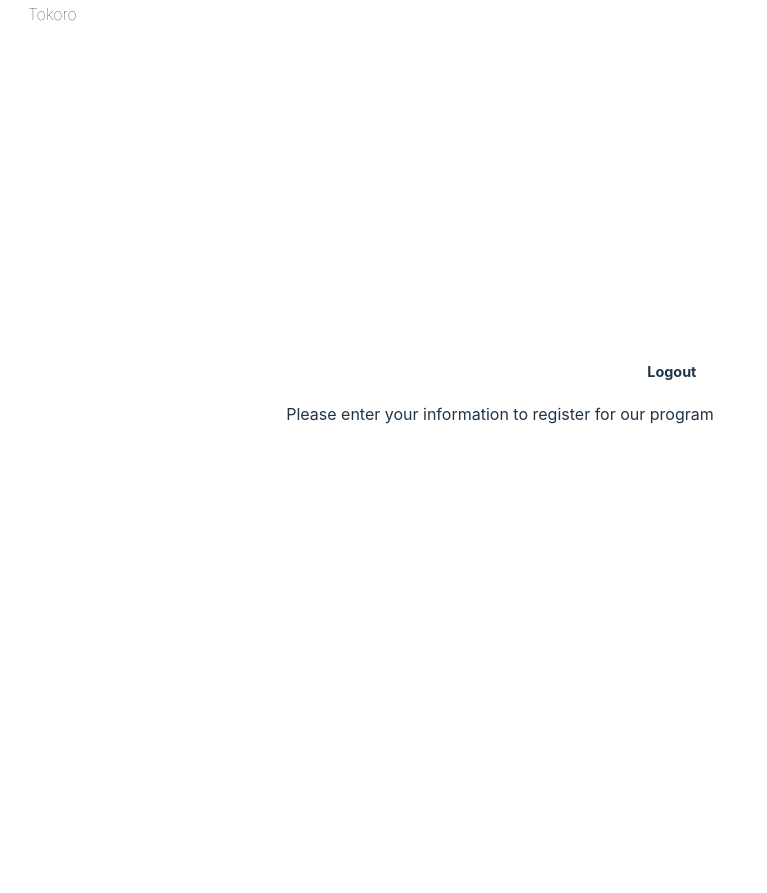
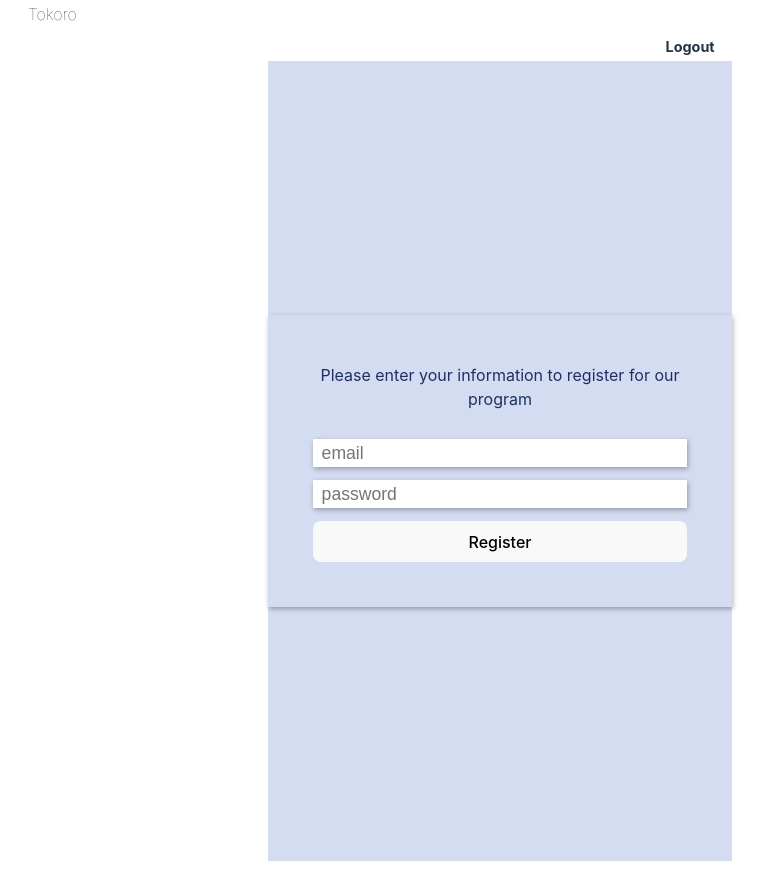
Before and after one commit to slavwritescode/arnikki-upload, a React (Vite) app: page / in a window 1280 px wide. Shown: the whole page, without its empty margins (140-907 px from the left). Before the commit the page ends 800 px from the top, so only its background shows below. Built offline with nearby package versions, Linux system fonts and the light colour scheme; no server answers.

Commit message:
register

```diff
--- a/package.json
+++ b/package.json
@@ -14,6 +14,7 @@
     "firebase": "^11.0.1",
     "react": "^18.3.1",
     "react-dom": "^18.3.1",
+    "react-hook-form": "^7.53.2",
     "react-redux": "^9.1.2",
     "react-router-dom": "^6.28.0",
     "sweetalert2": "^11.14.5"
--- a/src/components/RegistrationPage/index.css
+++ b/src/components/RegistrationPage/index.css
@@ -0,0 +1,50 @@
+#registrationPage {
+    width: 100%;
+    height: 100vh;
+    display: flex;
+    justify-content: center;
+    align-items: center;
+    background: #c4cfedb9;
+}
+
+#registrationPage #registrationContainer {
+    width: 25em;
+    background: transparent;
+    padding: 2em;
+    text-align: center;
+    box-shadow: 1px 2px 5px rgba(0, 0, 0, .31);
+    color: #1d3062;
+}
+
+#registrationPage form {
+    display: flex;
+    flex-direction: column;
+    gap: .8em;
+    padding: .8em;
+}
+
+#registrationPage input[type=text],
+#registrationPage input[type=password] {
+    border: 0px;
+    padding: .2em .5em;
+    font-size: 1.1em;
+    box-shadow: 1px 2px 5px rgba(0, 0, 0, .31);
+    color: #1d3062;
+    outline: none;
+}
+
+#registrationPage #registerButton {
+    padding: .1em 1em;
+    border: none;
+    background: rgba(75, 40, 109);
+    color: #fff;
+    font-size: 1.2em;
+    font-weight: bold;
+    box-shadow: 1px 2px 5px rgba(0, 0, 0, .31);
+    outline: none;
+    cursor: pointer;
+}
+
+#registrationPage #registerButton:hover {
+    color: #ffffffda;
+}
--- a/src/components/RegistrationPage/index.jsx
+++ b/src/components/RegistrationPage/index.jsx
@@ -1,14 +1,39 @@
+import { useForm } from "react-hook-form"
+
 import './index.css';
 
 const RegistrationPage = () => {
-    return <div id="container">
+    const {
+        register,
+        handleSubmit,
+        watch,
+        formState: { errors },
+      } = useForm();
 
-        <p>Please enter your information to register for our program</p>
-        <form>
+    const handleRegistration = (data) => {
+        console.log(data);
+    }
+    console.log(watch("example"));
 
-        </form>
-
-    </div>
+    return <div id="registrationPage">
+                <div id="registrationContainer">
+                    <p>Please enter your information to register for our program</p>
+                    <form onSubmit={handleSubmit(handleRegistration)}>
+                        <input
+                            type="text"
+                            placeholder="email"
+                            {...register("email", { required: true })}
+                        />
+                        <input
+                            type="password"
+                            placeholder="password"
+                            {...register("password", { required: true })}
+                        />
+                        {errors.email && <span>The email field is mandatory</span>}
+                        <button type="submit">Register</button>
+                    </form>
+                </div>
+            </div>
 }
 
 export default RegistrationPage;
```
Also changed, not shown: 1 other file (tests, documents, lock files or other folders).
